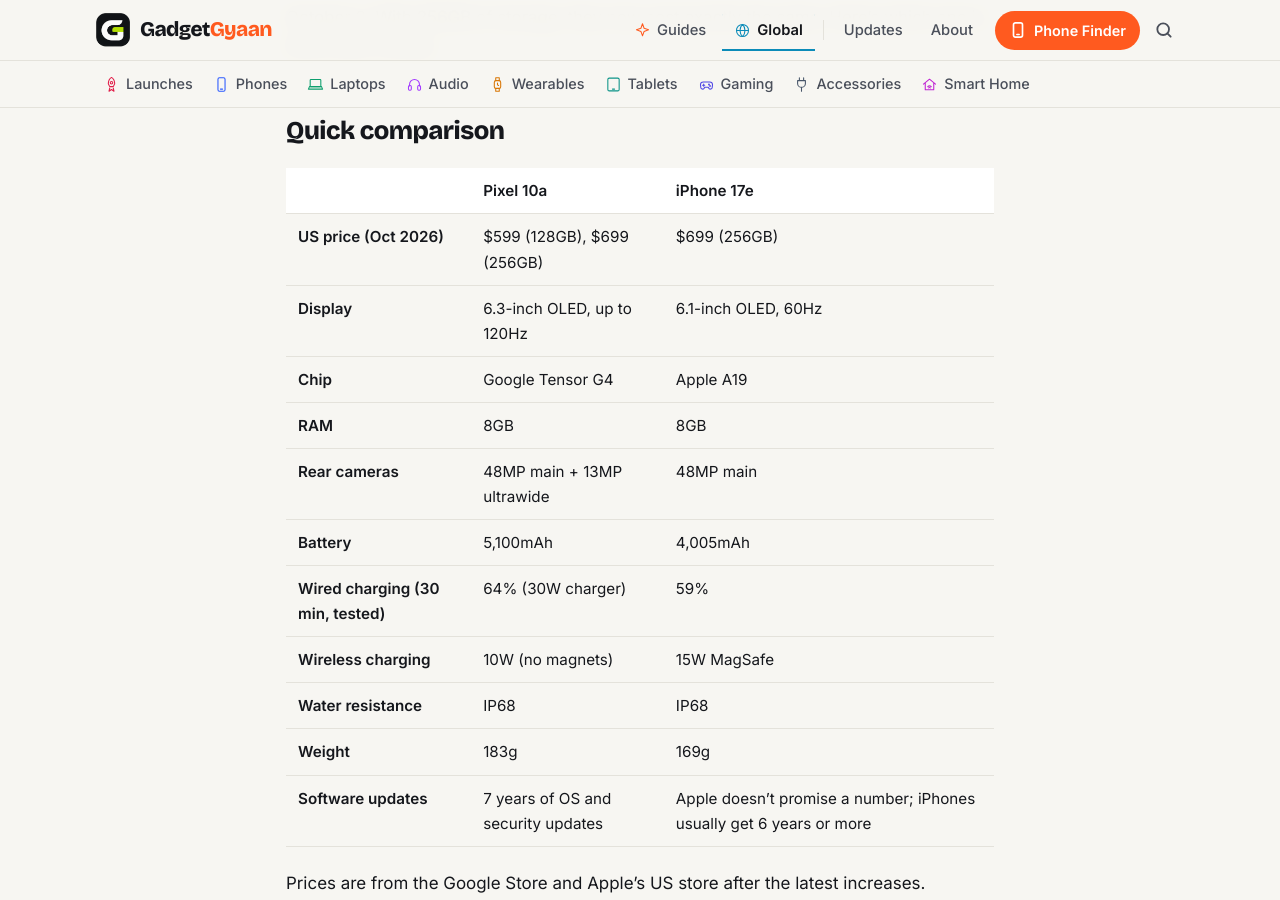
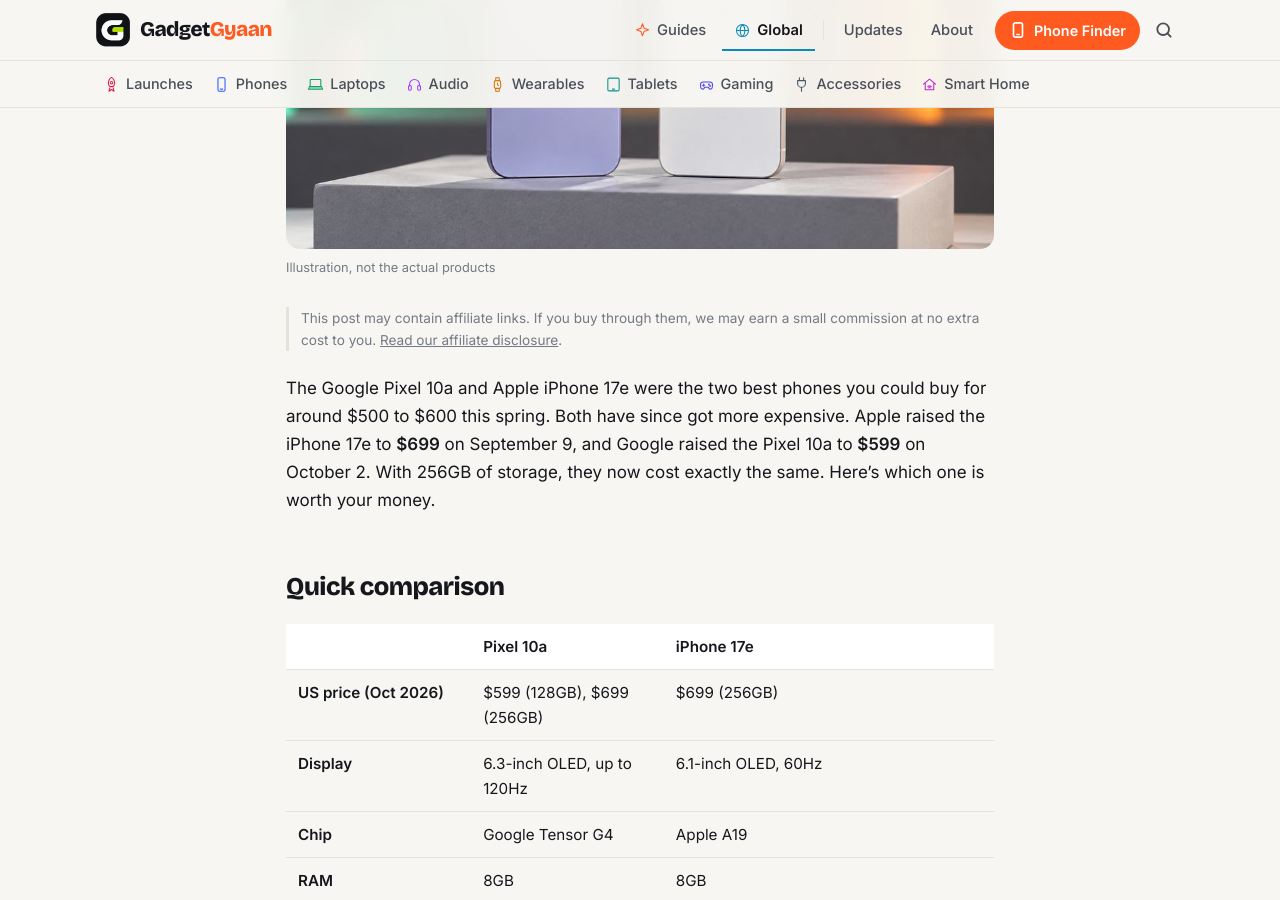
Before and after one commit to kiteksood167/kiteksood167.github.io, a Jekyll site: the page built from _posts/2026-10-29-pixel-10a-vs-iphone-17e.md, in a window 1280 px wide and 900 px high, scrolled down 720 px. Built offline with Jekyll 4.4.1, drawn with Linux system fonts in a browser that asks for light colours; comment, search, counter and statistics services are not loaded; some of the changed text lies outside the part shown.

Commit message:
Add images to Pixel 10a vs iPhone 17e
Co-Authored-By: Claude Opus 5.5 <noreply@anthropic.com>
Claude-Session: https://claude.ai/code/session_019q2TsaYyUfQwBS5iqKAhGu

```diff
--- a/_posts/2026-10-29-pixel-10a-vs-iphone-17e.md
+++ b/_posts/2026-10-29-pixel-10a-vs-iphone-17e.md
@@ -5,6 +5,9 @@ description: "Both phones now cost $699 with 256GB. We compare the Pixel 10a and
 date: 2026-10-29 20:00:00 +0530
 category: Global
 also_in: [Phones]
+image: /assets/images/pixel-10a-vs-iphone-17e.jpg
+image_alt: "A lavender phone with a wide camera bar and a white phone with a single camera, standing side by side on a grey pedestal"
+image_credit: "Illustration, not the actual products"
 tags: [pixel 10a, iphone 17e, comparison, google, apple, budget phones, usa, uk]
 affiliate: true
 ---
@@ -41,7 +44,10 @@ If 128GB is enough for you, and it is for most people who keep photos in the clo
 
 The Pixel has the bigger, smoother and brighter screen. Its 6.3-inch OLED runs at up to 120Hz, so scrolling looks much smoother, and Tom's Guide measured it at 1,896 nits peak brightness against 1,002 nits for the iPhone. The iPhone 17e is stuck at 60Hz, which feels dated next to almost any Android phone at this price, and it still has a notch instead of a small punch-hole.
 
-<!-- inline image 1 -->
+<figure class="inline-figure">
+  <img width="1200" height="675" src="/assets/images/phone-scrolling-photo-feed-street.jpg" alt="Hands scrolling through a colourful photo grid on a bright smartphone screen on a sunny city street" loading="lazy">
+  <figcaption>Illustration</figcaption>
+</figure>
 
 ## Performance: iPhone wins by a mile
 
@@ -59,7 +65,10 @@ The Pixel has a much bigger 5,100mAh battery, and in Tom's Guide's battery test
 
 The iPhone fights back with **MagSafe**. Magnetic chargers, wallets, car mounts and stands snap straight onto it, while the Pixel's 10W wireless charging has no magnets built in.
 
-<!-- inline image 2 -->
+<figure class="inline-figure">
+  <img width="1200" height="675" src="/assets/images/phones-charging-bedside-magnetic-stand.jpg" alt="A white phone on a magnetic wireless charging stand and a dark phone charging by USB-C cable on a bedside table at night" loading="lazy">
+  <figcaption>Illustration</figcaption>
+</figure>
 
 > **Tip:** Don't pay full price if you're with a carrier. Both phones are often heavily discounted or free with a new line or trade-in at US carriers, though that usually locks you into a plan. Our guide to [unlocked vs carrier phones](/unlocked-vs-carrier-phones/) explains the trade-off.
 
```
Also changed, not shown: assets/images/index.yml (+15 -0 lines), assets/images/md/pixel-10a-vs-iphone-17e.jpg (added), assets/images/phone-scrolling-photo-feed-street.jpg (added), assets/images/phones-charging-bedside-magnetic-stand.jpg (added), assets/images/pixel-10a-vs-iphone-17e.jpg (added), assets/images/thumbs/pixel-10a-vs-iphone-17e.jpg (added).
